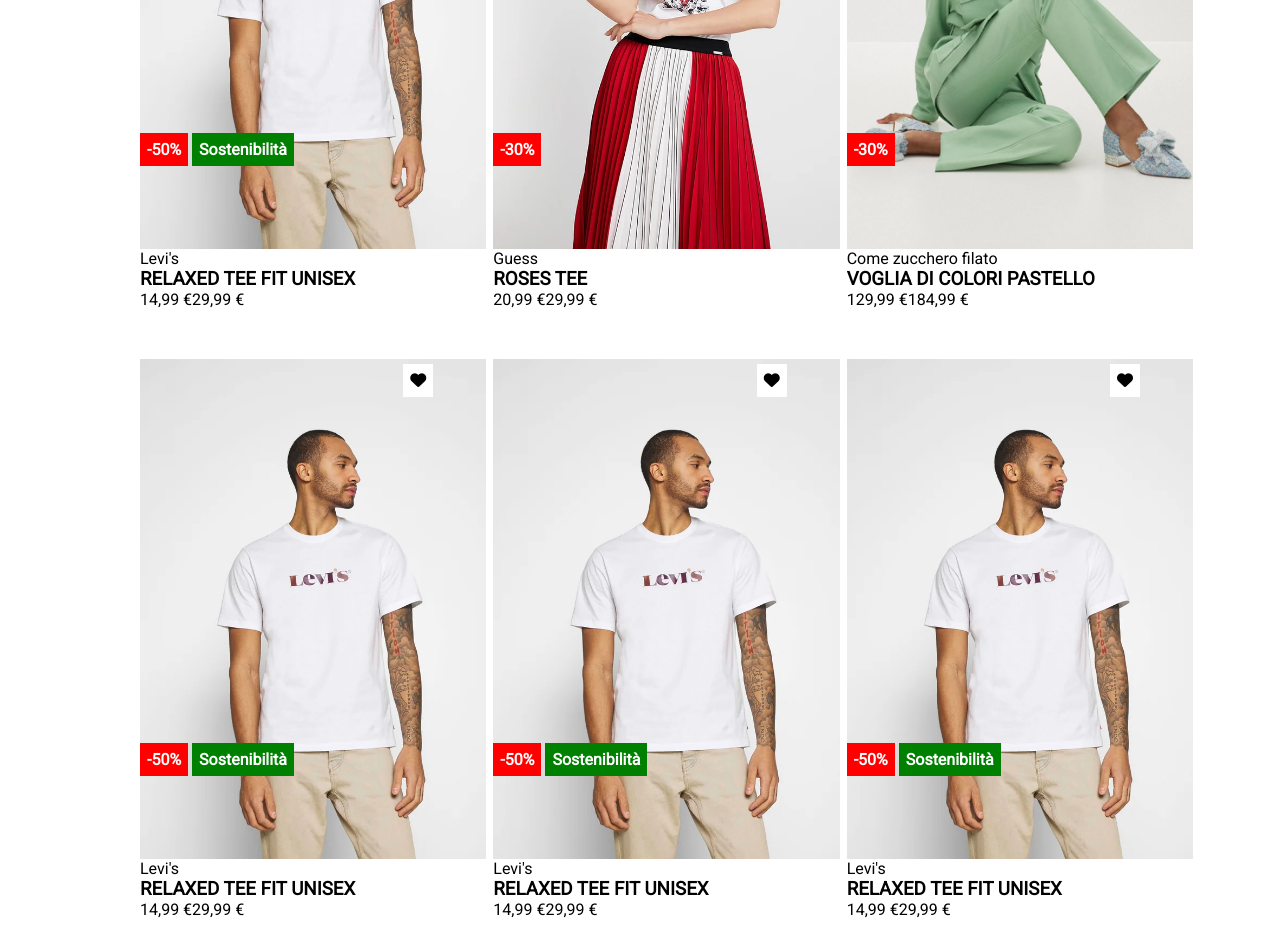
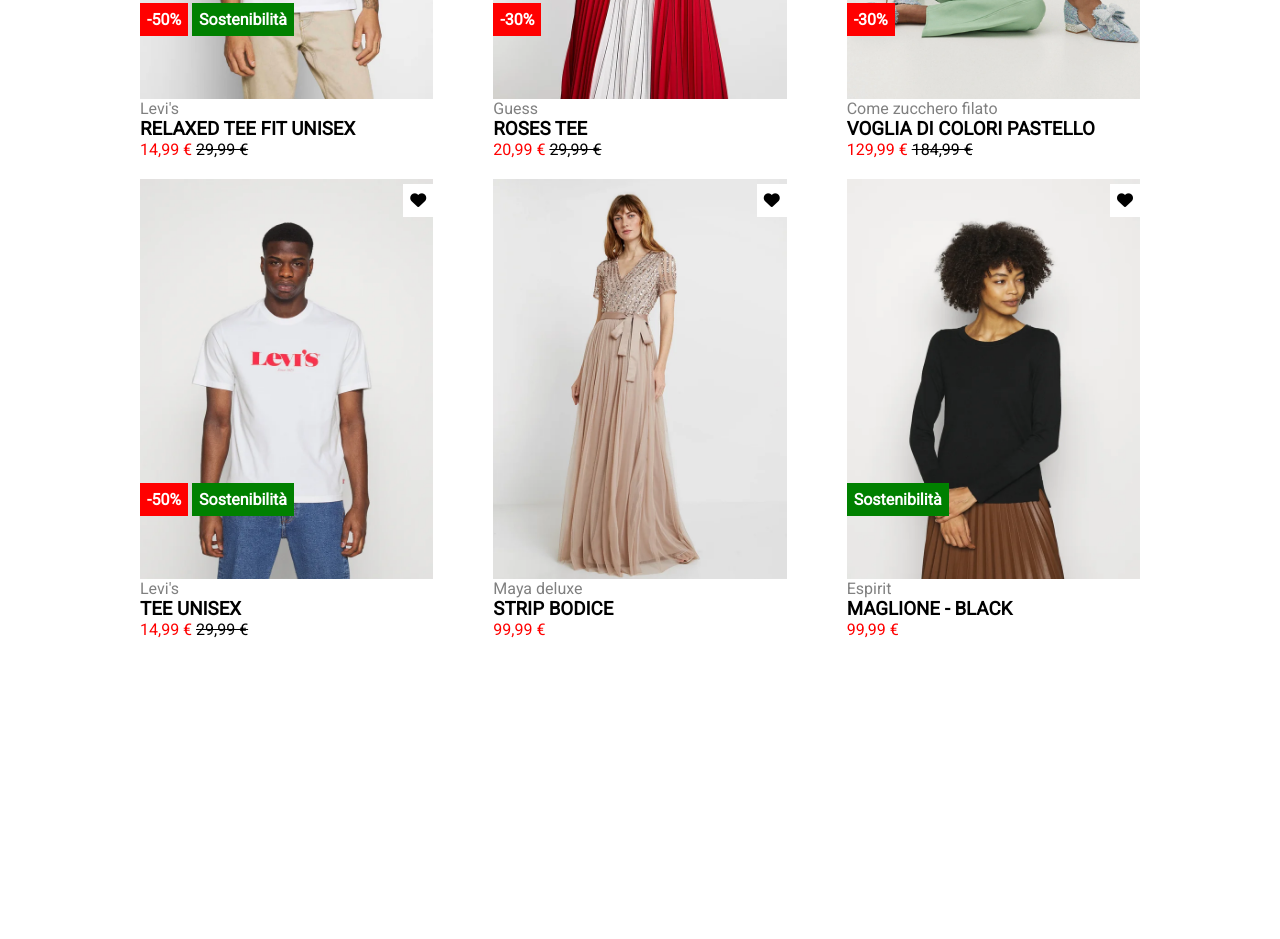
Before and after one commit to lordevito/html-css-boolando, a plain HTML site: page index.html in a window 1280 px wide. Shown: the part 321-1260 px from the top of the page. After the commit the page ends 1000 px from the top, so only its background shows below. Drawn offline with Linux system fonts and the light colour scheme.

Commit message:
fix: main

```diff
--- a/css/style.css
+++ b/css/style.css
@@ -39,29 +39,33 @@
 .item{
     position: relative;
     width: calc(100% / 3 - 40px);
-    margin-top: 50px;
+    height: 400px;
+    margin-bottom: 80px;
 }
-
+/*.item:hover{
+    background-image: url(/img/1b.webp);
+    z-index: ;
+}*/
 .margin-mid{
-    margin-left: 20px;
-    margin-right: 20px;
+    margin-left: 10px;
+    margin-right: 10px;
 }
 img{
     display: block;
-    height: 500px;
-
+    height: 100%;
+    width: 100%;
 }
 .heart{
     background-color: white;
     padding: 7px;
     position: absolute;
-    right: 0;
+    right: 0px;
     top: 5px;
 }
 .info{
     position: absolute;
-    left: 0;
-    bottom: 150px;
+    left: 0px;
+    bottom: 70px;
 }
 .price-tag{
     color: white;
@@ -76,3 +80,15 @@
     padding: 7px;
     font-weight: bolder;
 }
+.grey{
+    color: grey;
+}
+.h3{
+    font-weight: bolder;
+}
+.sbarra{
+    text-decoration: line-through;
+}
+.red{
+    color: red;
+}
--- a/index.html
+++ b/index.html
@@ -33,7 +33,9 @@
                     <div>
                         <span class="grey">Levi's</span>
                         <h3>RELAXED TEE FIT UNISEX</h3>
-                        <div class="sbarra"><span>14,99 €</span>29,99 €</div>
+                        <span class="red">14,99 €</span>
+                        <span class="sbarra">29,99 €</span>
+
                     </div>
                 </div>
                 <div class="item margin-mid">
@@ -45,7 +47,8 @@
                     <div>
                         <span class="grey">Guess</span>
                         <h3>ROSES TEE</h3>
-                        <div class="sbarra"><span>20,99 €</span>29,99 €</div>
+                        <span class="red">20,99 €</span>
+                        <span class="sbarra">29,99 €</span>
                     </div>
                 </div>
                 <div class="item">
@@ -57,11 +60,12 @@
                     <div>
                         <span class="grey">Come zucchero filato</span>
                         <h3>VOGLIA DI COLORI PASTELLO</h3>
-                        <div class="sbarra"><span>129,99 €</span>184,99 €</div>
+                        <span class="red">129,99 €</span>
+                        <span class="sbarra">184,99 €</span>
                     </div>
                 </div>
                 <div class="item">
-                    <img src="img/1.webp" alt="Levi's relaxed fit tee unisex">
+                    <img src="img/4.webp" alt="Levi's tee unisex">
                     <span class="heart"><i class="fa-solid fa-heart"></i></span>
                     <div class="info">
                         <span class="price-tag">-50%</span>
@@ -69,34 +73,30 @@
                     </div>
                     <div>
                         <span class="grey">Levi's</span>
-                        <h3>RELAXED TEE FIT UNISEX</h3>
-                        <div class="sbarra"><span>14,99 €</span>29,99 €</div>
+                        <h3>TEE UNISEX</h3>
+                        <span class="red">14,99 €</span>
+                        <span class="sbarra">29,99 €</span>
                     </div>
                 </div>
                 <div class="item margin-mid">
-                    <img src="img/1.webp" alt="Levi's relaxed fit tee unisex">
+                    <img src="img/5.webp" alt="Maya deluxe Strip bodice">
+                    <span class="heart"><i class="fa-solid fa-heart"></i></span>
+                    <div>
+                        <span class="grey">Maya deluxe</span>
+                        <h3>STRIP BODICE</h3>
+                        <span class="red">99,99 €</span>
+                    </div>
+                </div>
+                <div class="item">
+                    <img src="img/6.webp" alt="Espirit Maglione - Black">
                     <span class="heart"><i class="fa-solid fa-heart"></i></span>
                     <div class="info">
-                        <span class="price-tag">-50%</span>
                         <span class="ecologico">Sostenibilità</span>
                     </div>
                     <div>
-                        <span class="grey">Levi's</span>
-                        <h3>RELAXED TEE FIT UNISEX</h3>
-                        <div class="sbarra"><span>14,99 €</span>29,99 €</div>
-                    </div>
-                </div>
-                <div class="item">
-                    <img src="img/1.webp" alt="Levi's relaxed fit tee unisex">
-                    <span class="heart"><i class="fa-solid fa-heart"></i></span>
-                    <div class="info">
-                        <span class="price-tag">-50%</span>
-                        <span class="ecologico">Sostenibilità</span>
-                    </div>
-                    <div>
-                        <span class="grey">Levi's</span>
-                        <h3>RELAXED TEE FIT UNISEX</h3>
-                        <div class="sbarra"><span>14,99 €</span>29,99 €</div>
+                        <span class="grey">Espirit</span>
+                        <h3>MAGLIONE - BLACK</h3>
+                        <span class="red">99,99 €</span>
                     </div>
                 </div>
 
```
